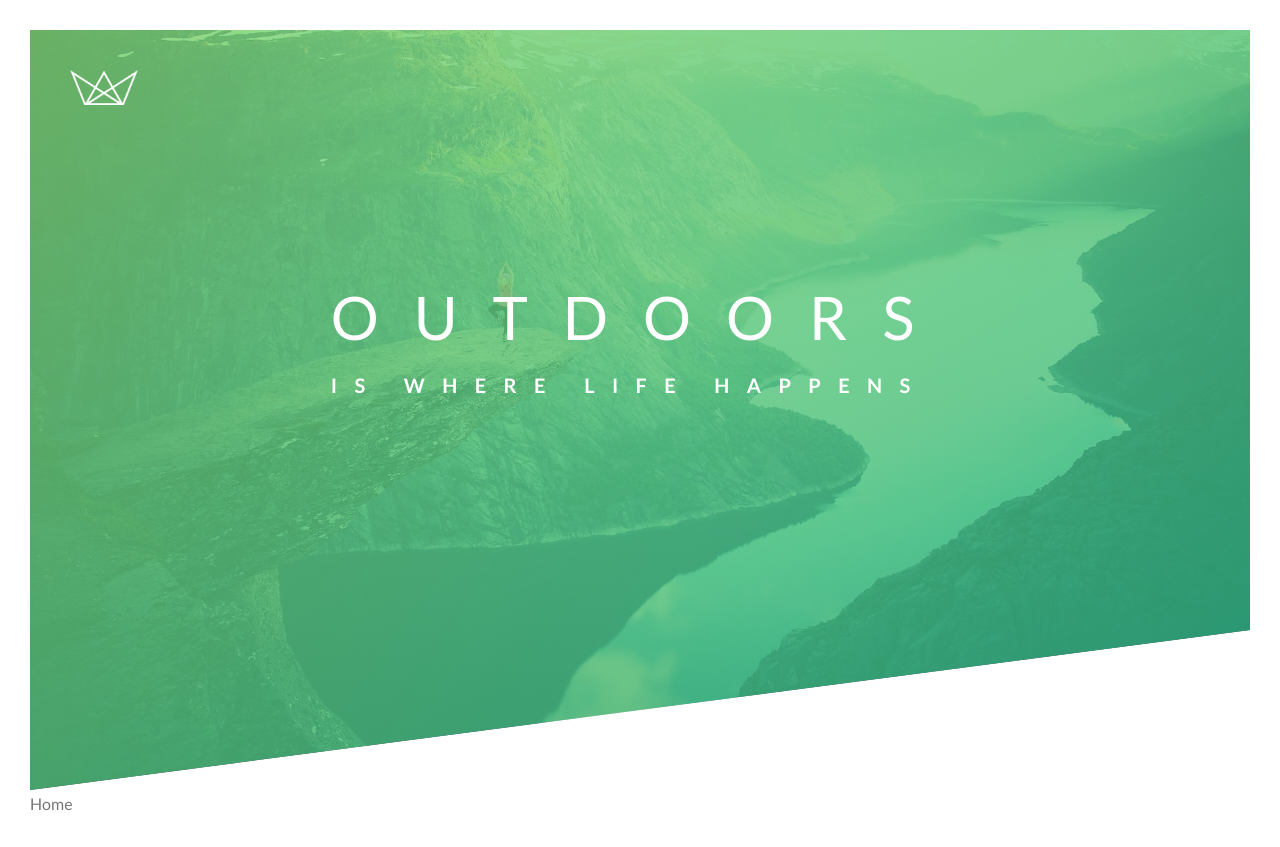
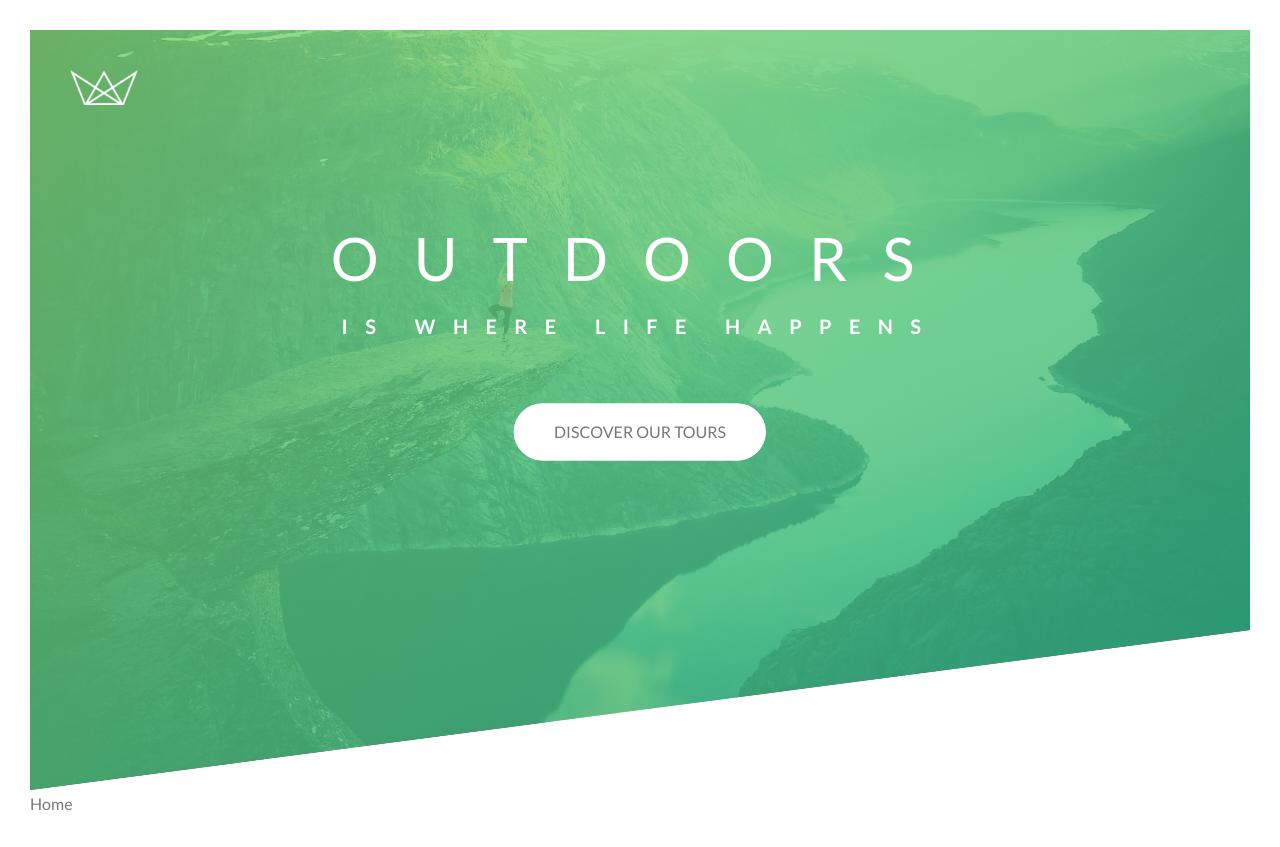
Before and after one commit to newbpydev/natours-spa-nuxt-3-rc-9, a Nuxt app: page / in a window 1280 px wide. Built offline with nearby package versions, Linux system fonts and the light colour scheme.

Commit message:
style: add button and styled it globally

```diff
--- a/assets/css/style.css
+++ b/assets/css/style.css
@@ -58,6 +58,7 @@
   top: 40%;
   left: 50%;
   transform: translate(-50%, -50%);
+  text-align: center;
 }
 
 .heading-primary {
@@ -65,6 +66,7 @@
   text-transform: uppercase;
 
   backface-visibility: hidden;
+  margin-bottom: 60px;
 }
 
 .heading-primary-main {
@@ -100,9 +102,9 @@
     opacity: 0;
     transform: translateX(-100px);
   }
-  60% {
+  /* 60% {
     transform: rotate(120deg);
-  }
+  } */
   80% {
     transform: translateX(10px);
   }
@@ -131,3 +133,69 @@
     transform: translate(0);
   }
 }
+
+@keyframes moveInBottom {
+  0% {
+    opacity: 0;
+    transform: translateY(30px);
+  }
+  100% {
+    opacity: 1;
+    transform: translate(0);
+  }
+}
+
+.btn:link,
+.btn:visited {
+  text-transform: uppercase;
+  text-decoration: none;
+  padding: 15px 40px;
+  display: inline-block;
+  border-radius: 100px;
+  transition: all 0.2s;
+  position: relative;
+}
+
+.btn:hover {
+  transform: translateY(-3px);
+  box-shadow: 0 10px 20px rgb(0 0 0 / 0.2);
+}
+
+.btn:active {
+  transform: translateY(-1px);
+  box-shadow: 0 5px 10px rgb(0 0 0 / 0.2);
+}
+
+.btn-white {
+  background-color: #fff;
+  color: #777;
+}
+
+.btn::after {
+  content: "";
+  display: inline-block;
+  height: 100%;
+  width: 100%;
+  border-radius: 100px;
+  position: absolute;
+  top: 0;
+  left: 0;
+  z-index: -1;
+
+  transition: all 0.4s;
+}
+
+.btn-white::after {
+  background-color: #fff;
+}
+
+.btn:hover::after {
+  transform: scaleX(1.4) scaleY(1.6);
+  opacity: 0;
+}
+
+.btn-animated {
+  animation: moveInBottom 0.5s ease-out 0.75s;
+  animation-fill-mode: backwards; /* # makes sure animation won't start with a clone */
+
+}
--- a/components/TheHeader.vue
+++ b/components/TheHeader.vue
@@ -9,6 +9,8 @@
         <span class="heading-primary-main">Outdoors</span>
         <span class="heading-primary-sub">is where life happens</span>
       </h1>
+
+      <a href="#" class="btn btn-white btn-animated">Discover our tours</a>
     </div>
   </header>
 </template>
```
